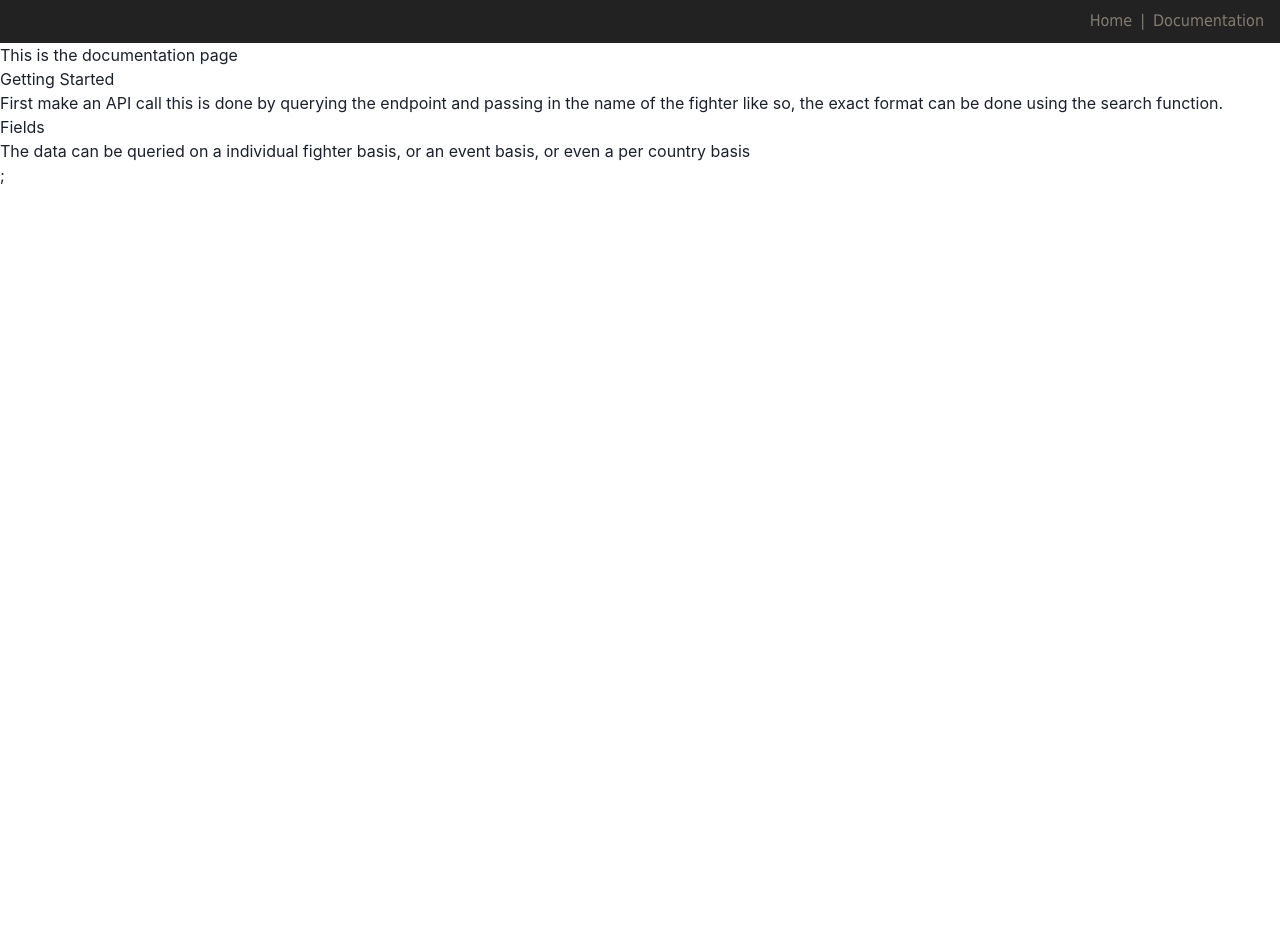
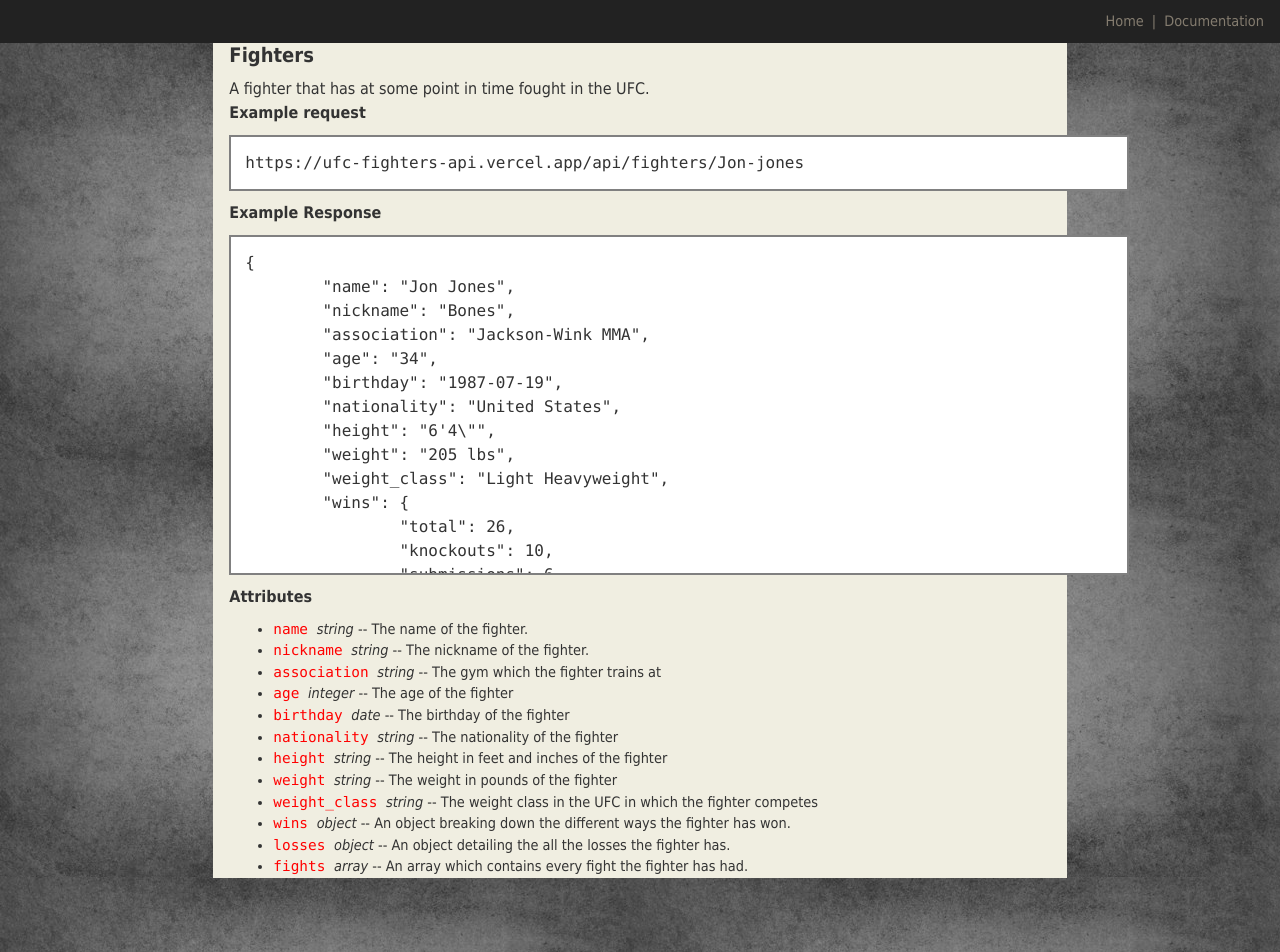
Before and after one commit to Euro28/ufc-fighters-api, a Next.js app: page /documentation in a window 1280 px wide. Shown: the top 952 px of the page. Before the commit the page ends 800 px from the top, so only its background shows below. Built offline with nearby package versions, Linux system fonts and the light colour scheme.

Commit message:
documentation

```diff
--- a/pages/documentation.js
+++ b/pages/documentation.js
@@ -1,21 +1,101 @@
+import { Box, Heading, Container, Center } from "@chakra-ui/react";
+import initial from "../public/initialFighter.json";
 export default function Documentation() {
   return (
-    <div>
+    <>
       <body>
-        This is the documentation page
-        <h2>Getting Started</h2>
-        <p>
-          First make an API call this is done by querying the endpoint and
-          passing in the name of the fighter like so, the exact format can be
-          done using the search function.
-        </p>
+        <Box height="1000px" backgroundImage="/background.jpg">
+          <Container
+            backgroundColor="#F0EEE1"
+            maxWidth="66.666%"
+            fontFamily="Tahoma, serif"
+            color="#333"
+          >
+            <Heading as="h3" size="md" fontFamily="Tahoma" marginBottom="10px">
+              Fighters
+            </Heading>
+            <p>A fighter that has at some point in time fought in the UFC.</p>
+            <b>Example request</b>
+            <pre
+              style={{
+                backgroundColor: "white",
+                marginTop: "10px",
+                marginBottom: "10px",
+              }}
+            >
+              https://ufc-fighters-api.vercel.app/api/fighters/Jon-jones
+            </pre>
+            <b>Example Response</b>
+            <pre style={{ marginTop: "10px", marginBottom: "10px" }}>
+              {JSON.stringify(initial, null, 8)}
+            </pre>
+            <b>Attributes</b>
+            <ul style={{ marginLeft: "44px", marginTop: "10px" }}>
+              <li>
+                <code>name </code>
+                <em>string </em>
+                -- The name of the fighter.
+              </li>
+              <li>
+                <code>nickname </code>
+                <em>string </em>
+                -- The nickname of the fighter.
+              </li>
+              <li>
+                <code>association </code>
+                <em>string </em>
+                -- The gym which the fighter trains at
+              </li>
+              <li>
+                <code>age </code>
+                <em>integer </em>
+                -- The age of the fighter
+              </li>
+              <li>
+                <code>birthday </code>
+                <em>date </em>
+                -- The birthday of the fighter
+              </li>
+              <li>
+                <code>nationality </code>
+                <em>string </em>
+                -- The nationality of the fighter
+              </li>
+              <li>
+                <code>height </code>
+                <em>string </em>
+                -- The height in feet and inches of the fighter
+              </li>
+              <li>
+                <code>weight </code>
+                <em>string </em>
+                -- The weight in pounds of the fighter
+              </li>
+              <li>
+                <code>weight_class </code>
+                <em>string </em>
+                -- The weight class in the UFC in which the fighter competes
+              </li>
+              <li>
+                <code>wins </code>
+                <em>object </em>
+                -- An object breaking down the different ways the fighter has
+                won.
+              </li>
+              <li>
+                <code>losses </code>
+                <em>object </em>
+                -- An object detailing the all the losses the fighter has.
+              </li>
+              <li>
+                <code>fights </code>
+                <em>array </em>
+                -- An array which contains every fight the fighter has had.
+              </li>
+            </ul>
+          </Container>
+        </Box>
       </body>
-
-      <h2>Fields</h2>
-      <p>
-        The data can be queried on a individual fighter basis, or an event
-        basis, or even a per country basis
-      </p>
-    </div>
+    </>
   );
 }
--- a/styles/globals.css
+++ b/styles/globals.css
@@ -14,3 +14,24 @@
 /** {*/
 /*box-sizing: border-box;*/
 /*}*/
+
+code {
+	color: red;
+}
+
+li {
+	font-size: 90%;
+}
+
+pre {
+	padding: 14px;
+	margin-right: auto;
+	margin-left: auto;
+	margin-top: 40px;
+	max-height: 340px;
+	overflow-y: scroll;
+	font-size: 11px;
+	border: 2px solid grey;
+	background-color: white;
+	width: 900px
+}
```
Also changed, not shown: pages/index.js (+30 -16 lines).
